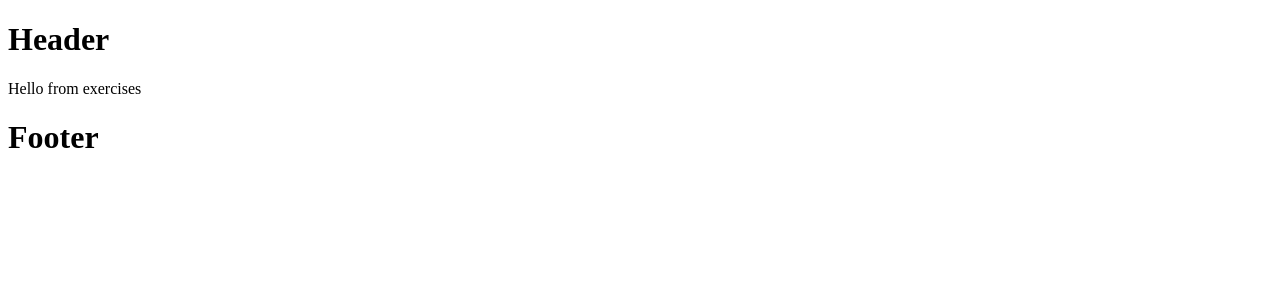
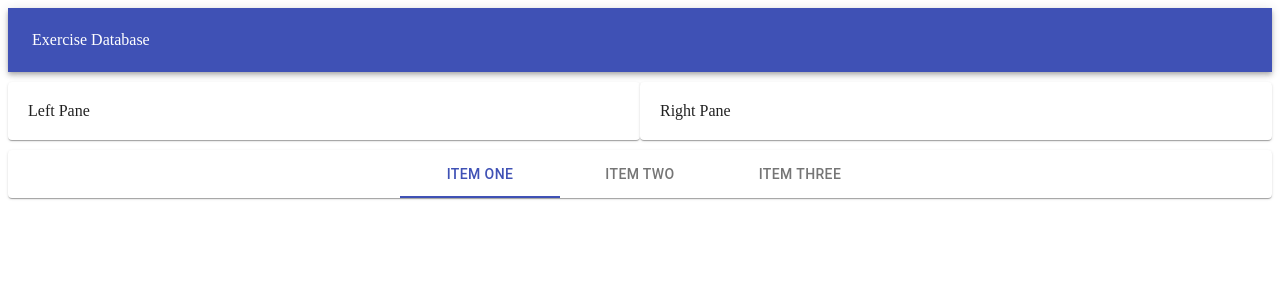
Before and after one commit to MasterNeuromancer/ExerciseApp, a React (Create React App) app: page / in a window 1280 px wide. Shown: the top 300 px of the page. Built offline with nearby package versions, Linux system fonts and the light colour scheme.

Commit message:
added MUI package, updated skeleton, added tabs

```diff
--- a/package.json
+++ b/package.json
@@ -3,6 +3,7 @@
   "version": "0.1.0",
   "private": true,
   "dependencies": {
+    "@material-ui/core": "^4.1.1",
     "react": "^16.8.6",
     "react-dom": "^16.8.6",
     "react-scripts": "3.0.1"
--- /dev/null
+++ b/src/Components/Exercises/LeftPane.js
@@ -0,0 +1,4 @@
+import React from 'react';
+import Paper from '@material-ui/core/Paper';
+
+export default ({ styles }) => <Paper style={styles.Paper}>Left Pane</Paper>;
--- /dev/null
+++ b/src/Components/Exercises/RightPane.js
@@ -0,0 +1,4 @@
+import React from 'react';
+import Paper from '@material-ui/core/Paper';
+
+export default ({ styles }) => <Paper style={styles.Paper}>Right Pane</Paper>;
--- a/src/Components/Exercises/index.js
+++ b/src/Components/Exercises/index.js
@@ -1,3 +1,19 @@
 import React from 'react';
+import Grid from '@material-ui/core/Grid';
+import LeftPane from './LeftPane';
+import RightPane from './RightPane';
 
-export default (props) => <div>Hello from exercises</div>;
+const styles = {
+	Paper: { padding: 20, marginTop: 10, marginBottom: 10 }
+};
+
+export default (props) => (
+	<Grid container>
+		<Grid item sm>
+			<LeftPane styles={styles} />
+		</Grid>
+		<Grid item sm>
+			<RightPane styles={styles} />
+		</Grid>
+	</Grid>
+);
--- a/src/Components/Layouts/Footer.js
+++ b/src/Components/Layouts/Footer.js
@@ -1,7 +1,12 @@
 import React from 'react';
+import { Paper, Tabs, Tab } from '@material-ui/core';
 
 export default (props) => (
-	<div>
-		<h1>Footer</h1>
-	</div>
+	<Paper>
+		<Tabs value={0} indicatorColor="primary" textColor="primary" centered>
+			<Tab label="Item One" />
+			<Tab label="Item Two" />
+			<Tab label="Item Three" />
+		</Tabs>
+	</Paper>
 );
--- a/src/Components/Layouts/Header.js
+++ b/src/Components/Layouts/Header.js
@@ -1,7 +1,12 @@
 import React from 'react';
+import { AppBar, Toolbar, Typography } from '@material-ui/core';
 
 export default (props) => (
-	<div>
-		<h1>Header</h1>
-	</div>
+	<AppBar position="static">
+		<Toolbar>
+			<Typography variant="headline" color="inherit">
+				Exercise Database
+			</Typography>
+		</Toolbar>
+	</AppBar>
 );
```
Also changed, not shown: 1 other file (tests, documents, lock files or other folders).
